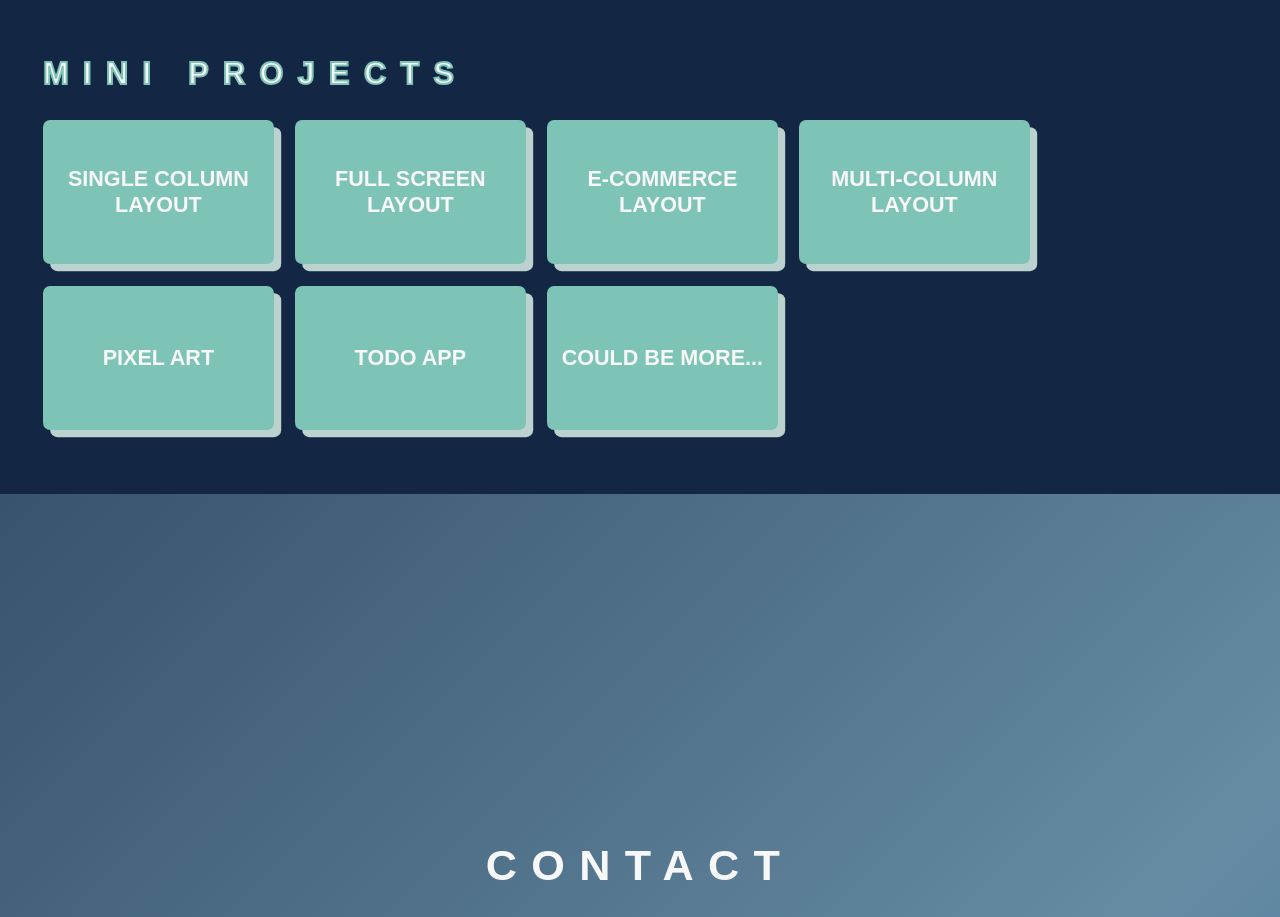
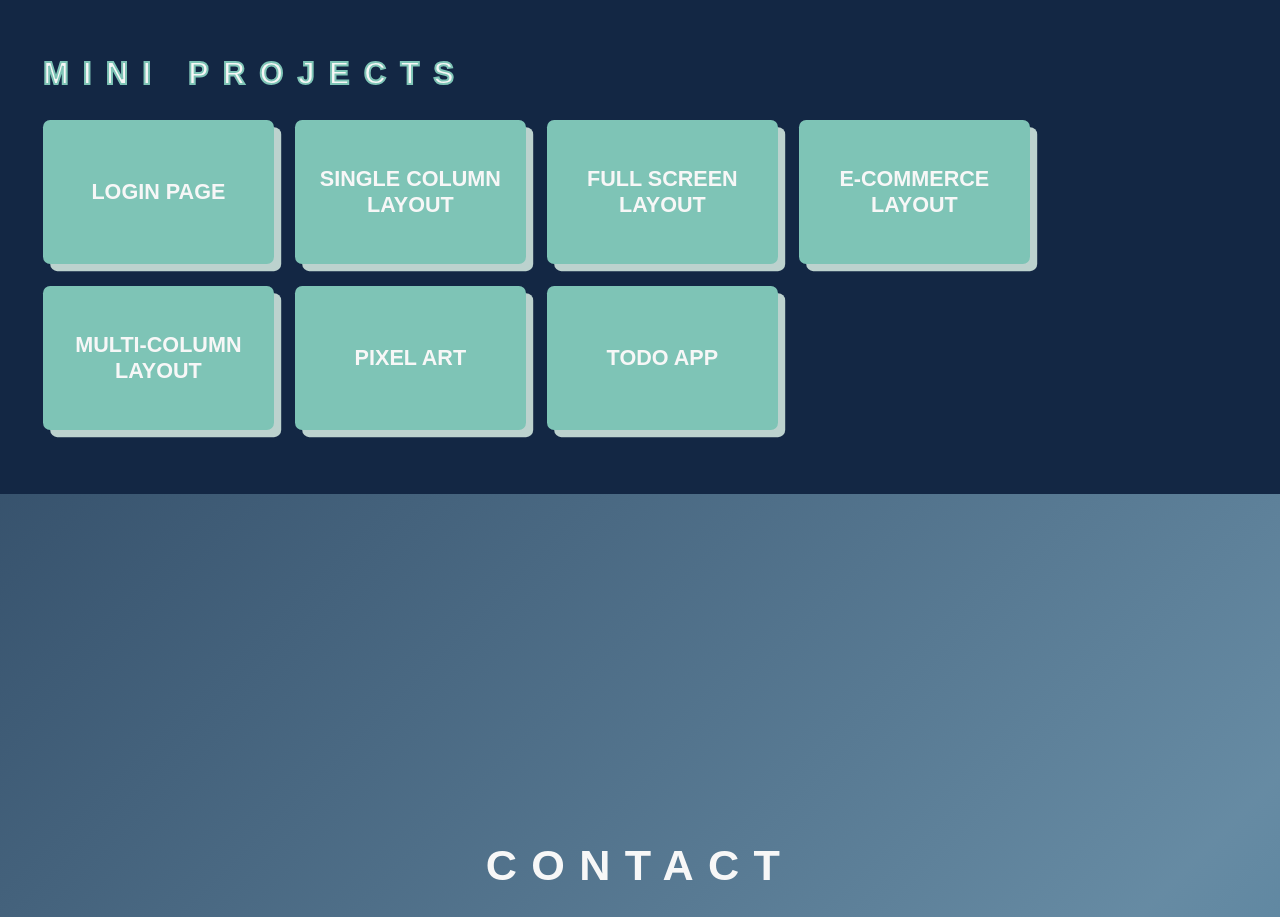
Before and after one commit to makiyo-ronkko/makiyo-app, a React (Create React App) app: page / in a window 1280 px wide. Shown: the part 1523-2440 px from the top of the page. Built offline with nearby package versions, Linux system fonts and the light colour scheme.

Commit message:
develop: chode: update links

```diff
--- a/src/components/Main/Body.tsx
+++ b/src/components/Main/Body.tsx
@@ -5,13 +5,13 @@ import { Skills } from './Skills';
 import { CompanyProject } from './CompanyProject';
 
 const PROJECTS = [
-	{ link: 'project', name: 'Single Column Layout' },
-	{ link: 'project-2', name: 'Full Screen Layout' },
-	{ link: 'project-3', name: 'E-Commerce Layout' },
-	{ link: 'project-4', name: 'Multi-Column Layout' },
-	{ link: 'project-5', name: 'Pixel Art' },
-	{ link: 'project-6', name: 'TODO App' },
-	{ link: 'project-7', name: 'Could be more...' },
+	{ link: 'login-page', name: 'Login Page' },
+	{ link: 'single-column-layout', name: 'Single Column Layout' },
+	{ link: 'full-screen-layout', name: 'Full Screen Layout' },
+	{ link: 'ec-layout', name: 'E-Commerce Layout' },
+	{ link: 'multi-column-layout', name: 'Multi-Column Layout' },
+	{ link: 'pixel-art', name: 'Pixel Art' },
+	{ link: 'todo-app', name: 'TODO App' },
 ];
 
 export const Body = () => {
```
